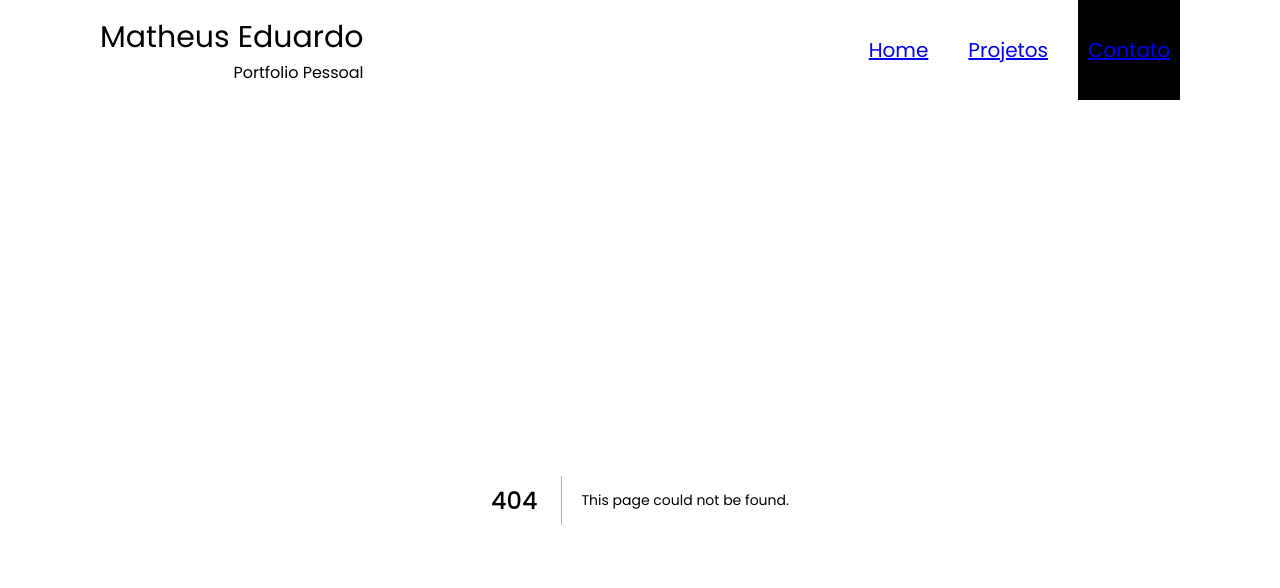
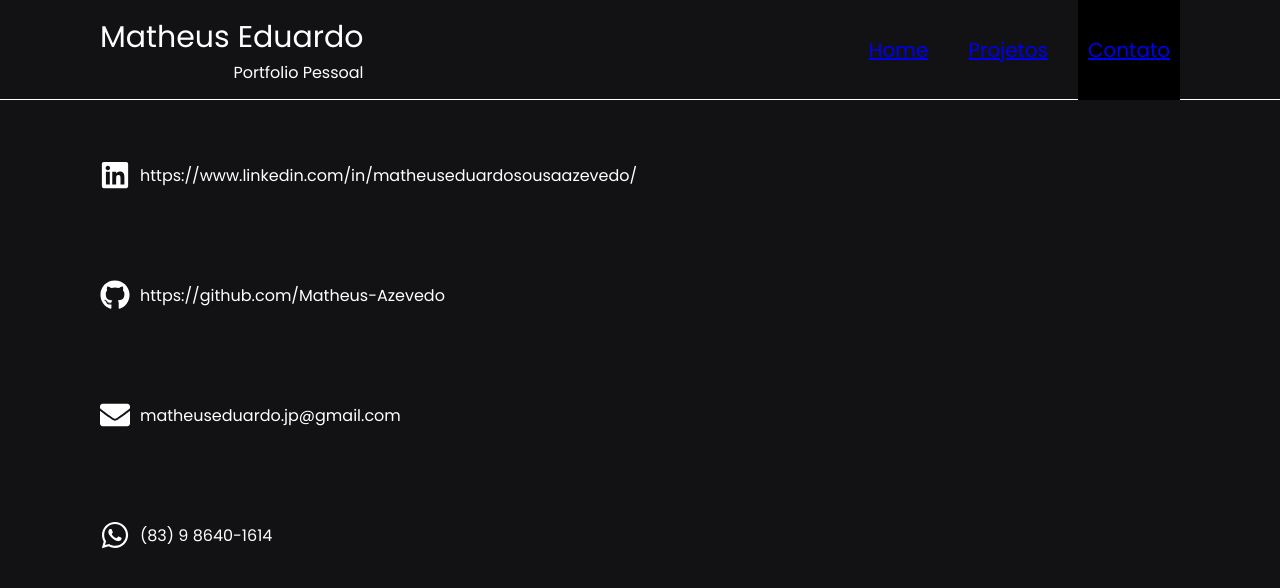
Before and after one commit to Matheus-Azevedo/my-portfolio-2023-01, a Next.js app: page /contact in a window 1280 px wide. Before the commit this address had no page. Shown: the top 588 px of the page. Built offline with nearby package versions, Linux system fonts and the light colour scheme.

Commit message:
feat: contact page

```diff
--- /dev/null
+++ b/src/pages/contact/index.tsx
@@ -0,0 +1,29 @@
+import React from 'react'
+import { Container, Content } from './style'
+import { FaLinkedin, FaEnvelope, FaGithub, FaWhatsapp } from 'react-icons/fa'
+import ItemContact from '@components/ItemContact'
+
+export default function Contact() {
+  return (
+    <Container>
+      <Content>
+        <ItemContact
+          IconFa={FaLinkedin}
+          LinkContact="https://www.linkedin.com/in/matheuseduardosousaazevedo/"
+        />
+        <ItemContact
+          IconFa={FaGithub}
+          LinkContact="https://github.com/Matheus-Azevedo"
+        />
+        <ItemContact
+          IconFa={FaEnvelope}
+          LinkContact="matheuseduardo.jp@gmail.com"
+        />
+        <ItemContact
+          IconFa={FaWhatsapp}
+          LinkContact="(83) 9 8640-1614"
+        />
+      </Content>
+    </Container>
+  )
+}
--- /dev/null
+++ b/src/pages/contact/style.js
@@ -0,0 +1,21 @@
+import styled from "styled-components";
+
+export const Container = styled.div`
+  display: flex;
+  align-items: center;
+  justify-content: center;
+  height: calc(100vh - 100px);
+`;
+
+export const Content = styled.div`
+  width: 1120px;
+  height: 100%;
+  display: flex;
+  align-items: center;
+  flex-direction: column;
+  gap: 50px;
+  padding: 20px;
+  @media (max-width: 600px) {
+    padding: 10px;
+  }
+`;
```
